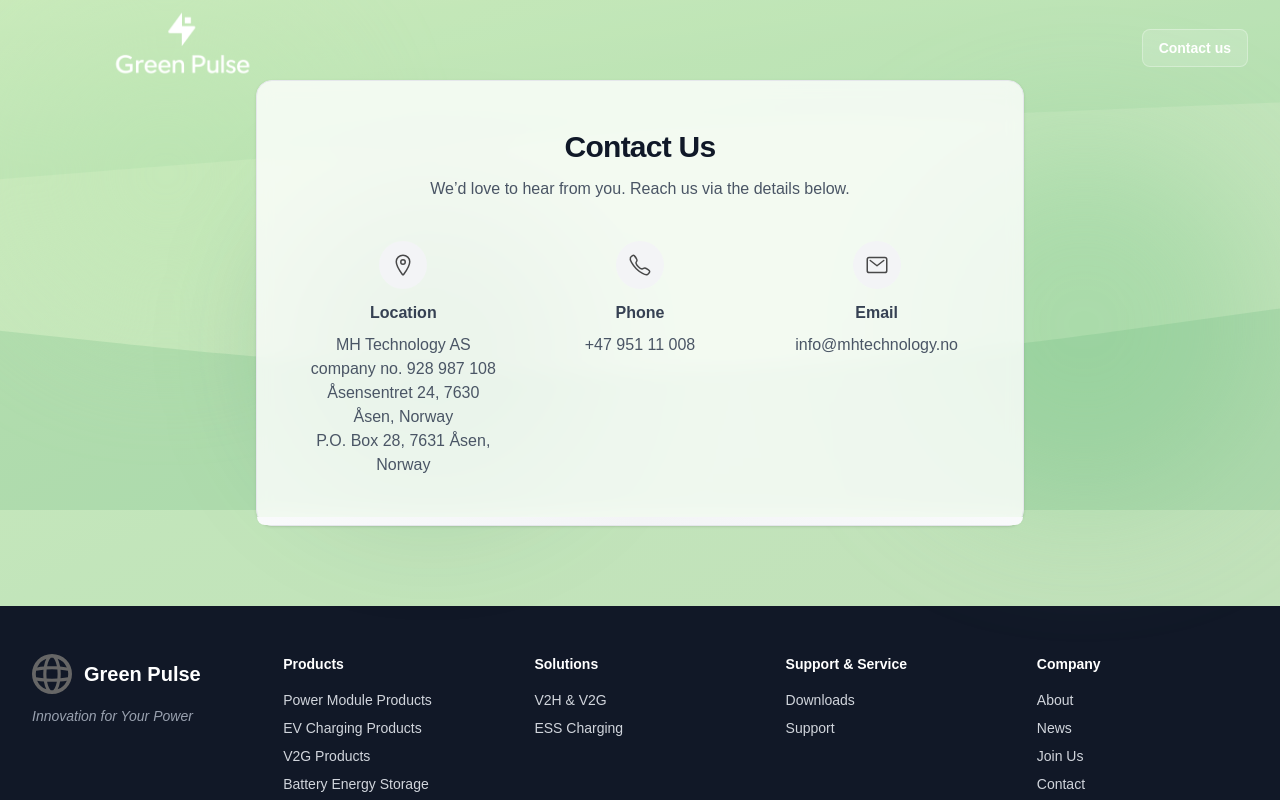
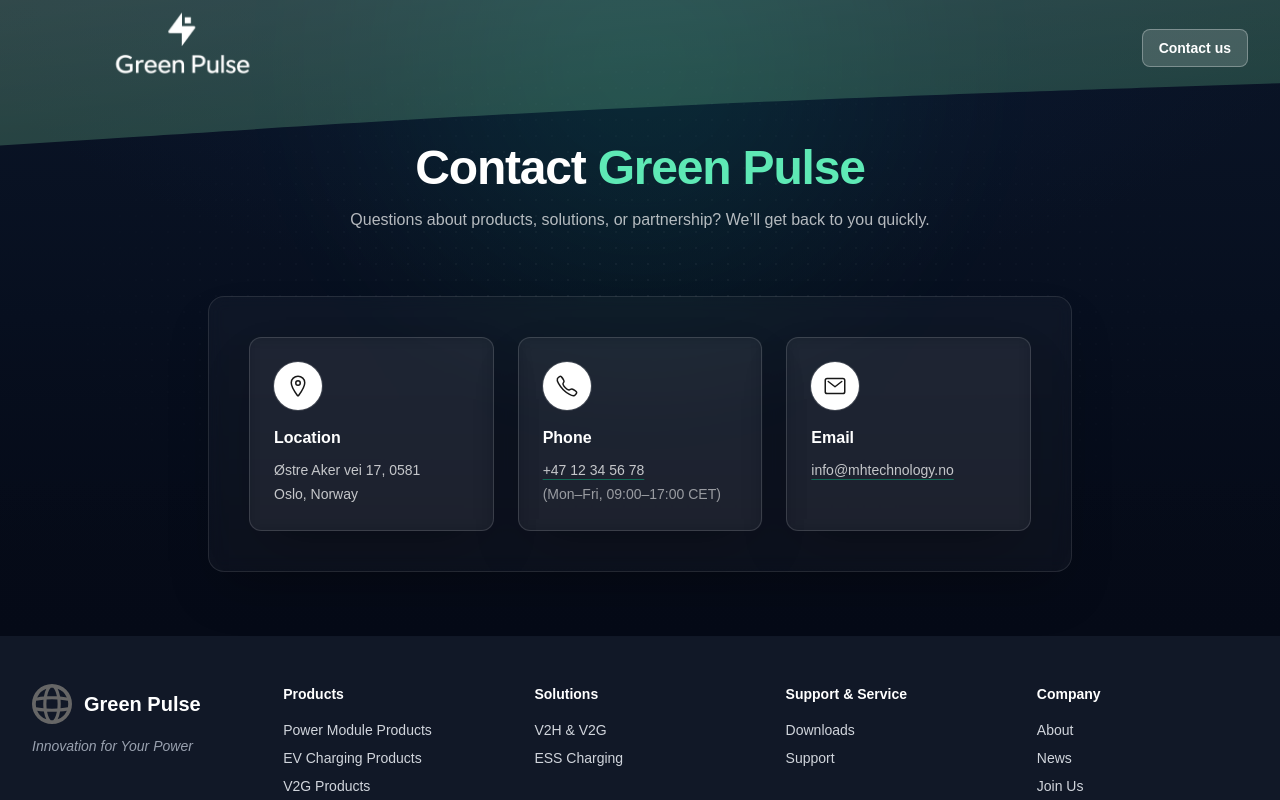
Before and after one commit to ParSaMnSS/green-pulse, a Next.js app: page /contact in a window 1280 px wide. Shown: the top 800 px of the page. Built offline with nearby package versions, Linux system fonts and the light colour scheme.

Commit message:
contact us visuals

```diff
--- a/src/app/contact/page.tsx
+++ b/src/app/contact/page.tsx
@@ -3,6 +3,7 @@
 import Navbar from "../../components/Navbar";
 import Footer from "../../components/Footer";
 import ContactGrid from "../../components/Contact-us/contactGrid";
+import Backdrop from "../../components/VFX/Backdrop";
 
 export const metadata: Metadata = {
   title: "Contact",
@@ -11,63 +12,28 @@
 
 export default function ContactPage() {
   return (
-    // no global bg here; let the content-section paint its own background
-    <div className="flex min-h-screen flex-col overflow-x-hidden">
+    <div className="flex min-h-screen flex-col overflow-x-hidden bg-[#050a17]">
       <Navbar />
 
-      {/* CONTENT SECTION: background is scoped to this flex-1 wrapper, not the footer */}
-      <section className="relative flex-1 isolate">
-        {/* Background (inside content only) */}
-        <div aria-hidden className="pointer-events-none absolute inset-0 -z-10">
-          {/* base + gradient */}
-          <div className="absolute inset-0 bg-[#f6f9de]" />
-          <div className="absolute inset-0 bg-gradient-to-br from-[#c4e9b7]/85 via-[#8ed197]/50 to-[#5fb477]/35" />
+      <Backdrop className="flex-1">
+        {/* Header copy */}
+        <header className="mx-auto w-full max-w-5xl px-4 pt-28 text-center sm:pt-36">
+          <h1 className="text-4xl font-extrabold tracking-tight text-white md:text-5xl">
+            Contact <span className="text-emerald-300">Green&nbsp;Pulse</span>
+          </h1>
+          <p className="mx-auto mt-4 max-w-2xl text-balance text-white/70">
+            Questions about products, solutions, or partnership? We’ll get back to you quickly.
+          </p>
+        </header>
 
-          {/* blobs (kept in frame) */}
-          <div className="absolute top-6 left-4 h-[300px] w-[300px] rounded-full bg-[#c4e9b7]/65 blur-3xl" />
-          <div className="absolute top-[18vh] right-4 h-[360px] w-[360px] rounded-full bg-[#8ed197]/45 blur-3xl" />
-          <div className="absolute bottom-[14vh] left-[22vw] h-[300px] w-[300px] rounded-full bg-[#1f6442]/22 blur-3xl" />
-
-          {/* top wave (full width, no overflow) */}
-          <svg
-            className="absolute top-0 left-1/2 h-[32vh] w-full -translate-x-1/2 opacity-[0.28] select-none"
-            viewBox="0 0 1440 320"
-            preserveAspectRatio="none"
-          >
-            <defs>
-              <linearGradient id="contact-wave-top" x1="0" y1="0" x2="1" y2="1">
-                <stop offset="0" stopColor="#c4e9b7" />
-                <stop offset="1" stopColor="#8ed197" />
-              </linearGradient>
-            </defs>
-            <path
-              d="M0,224L120,213.3C240,203,480,181,720,165.3C960,149,1200,139,1320,133.3L1440,128L1440,0L0,0Z"
-              fill="url(#contact-wave-top)"
-            />
-          </svg>
-
-          {/* bottom wave (pulled up so it’s visible above the footer) */}
-          <svg
-            className="absolute bottom-[12vh] left-1/2 h-[28vh] w-full -translate-x-1/2 opacity-[0.2] select-none"
-            viewBox="0 0 1440 320"
-            preserveAspectRatio="none"
-          >
-            <path
-              d="M0,64L120,80C240,96,480,128,720,122.7C960,117,1200,75,1320,53.3L1440,32L1440,320L0,320Z"
-              fill="#5fb477"
-            />
-          </svg>
-        </div>
-
-        {/* Page content */}
-        <main className="flex items-center justify-center px-4 py-20">
-          <div className="w-full max-w-3xl">
+        {/* Grid */}
+        <main className="mx-auto w-full max-w-4xl px-4 py-16">
+          <div className="rounded-2xl border border-white/10 bg-white/[0.03] p-6 shadow-2xl backdrop-blur-sm sm:p-10">
             <ContactGrid />
           </div>
         </main>
-      </section>
+      </Backdrop>
 
-      {/* FOOTER (separate; won’t cover the content background now) */}
       <Footer />
     </div>
   );
--- a/src/components/Contact-us/contactGrid.tsx
+++ b/src/components/Contact-us/contactGrid.tsx
@@ -3,43 +3,31 @@
 
 export default function ContactGrid() {
   return (
-    <div className="rounded-2xl border border-gray-200 bg-white/80 shadow-sm backdrop-blur">
-      <div className="px-8 pb-10 pt-12 sm:px-12">
-        <h1 className="text-center text-3xl font-bold tracking-tight text-gray-900">
-          Contact Us
-        </h1>
-        <p className="mx-auto mt-3 max-w-xl text-center text-gray-600">
-          We’d love to hear from you. Reach us via the details below.
-        </p>
-
-        <div className="mt-10 grid grid-cols-1 gap-10 sm:grid-cols-3">
+    <div className="grid grid-cols-1 gap-6 sm:grid-cols-3">
       <ContactItem icon="/icons/contact-us/location.svg" title="Location">
-            <p>
-              MH Technology AS company no. 928 987 108<br />
-              Åsensentret 24, 7630 Åsen, Norway<br />
-              P.O. Box 28, 7631 Åsen, Norway
-            </p>
+        <address className="not-italic">
+          Østre Aker vei 17, 0581<br />
+          Oslo, Norway
+        </address>
       </ContactItem>
 
       <ContactItem icon="/icons/contact-us/call.svg" title="Phone">
         <p>
-              <a href="tel:+4795111008" className="hover:underline">
-                +47 951 11 008
+          <a href="tel:+4712345678" className="underline decoration-emerald-400/40 underline-offset-4 hover:text-emerald-300">
+            +47 12 34 56 78
           </a>
         </p>
+        <p className="text-white/55">(Mon–Fri, 09:00–17:00 CET)</p>
       </ContactItem>
 
       <ContactItem icon="/icons/contact-us/mail.svg" title="Email">
         <p>
-              <a href="mailto:info@mhtechnology.no" className="hover:underline">
+          <a href="mailto:info@mhtechnology.no"
+             className="underline decoration-emerald-400/40 underline-offset-4 hover:text-emerald-300">
             info@mhtechnology.no
           </a>
         </p>
       </ContactItem>
     </div>
-      </div>
-
-      <div className="h-2 w-full rounded-b-2xl bg-gradient-to-r from-gray-50 via-gray-100 to-gray-50" />
-    </div>
   );
 }
--- a/src/components/Contact-us/contactItem.tsx
+++ b/src/components/Contact-us/contactItem.tsx
@@ -11,19 +11,30 @@
   children: React.ReactNode;
 }) {
   return (
-    <section className="text-center">
-      <div className="mx-auto mb-3 flex h-12 w-12 items-center justify-center rounded-full bg-gray-100">
+    <article
+      className="group relative rounded-xl border border-white/10 bg-white/[0.04] p-6 shadow-2xl backdrop-blur-sm transition
+                 hover:bg-white/[0.06] hover:border-white/15"
+    >
+      {/* Icon with soft gradient ring */}
+        <div className="mb-4 inline-flex h-12 w-12 items-center justify-center rounded-full ring-1 ring-white/15 bg-white">
         <Image
           src={icon}
-          alt=""                  // decorative
+          alt=""              // decorative
           width={24}
           height={24}
-          className="opacity-70"
-          aria-hidden            // passed through to underlying <img>
+          className="opacity-90"
+          aria-hidden
         />
       </div>
-      <h2 className="text-base font-semibold text-gray-700">{title}</h2>
-      <div className="mt-2 text-gray-600">{children}</div>
-    </section>
+
+      <h3 className="text-base font-semibold text-white">{title}</h3>
+      <div className="mt-2 text-sm leading-6 text-white/75 [text-wrap:balance]">
+        {children}
+      </div>
+
+      {/* subtle inset outline on hover */}
+      <div className="pointer-events-none absolute inset-0 rounded-xl ring-1 ring-white/5 transition
+                      group-hover:ring-white/10" />
+    </article>
   );
 }
--- /dev/null
+++ b/src/components/VFX/Backdrop.tsx
@@ -0,0 +1,48 @@
+// src/components/VFX/Backdrop.tsx
+import React from "react";
+
+export default function Backdrop({
+  children,
+  className = "",
+}: {
+  children: React.ReactNode;
+  className?: string;
+}) {
+  return (
+    <section className={`relative isolate ${className}`}>
+      {/* Base dark gradient */}
+      <div className="pointer-events-none absolute inset-0 bg-[radial-gradient(1200px_600px_at_50%_-10%,#0b1a33,transparent_60%),linear-gradient(180deg,#0a1426,30%,#070f1f,70%,#050a17)]" />
+
+      {/* Soft green glow */}
+      <div className="pointer-events-none absolute left-1/2 top-[-18rem] h-[44rem] w-[44rem] -translate-x-1/2 rounded-full opacity-25 blur-3xl bg-[radial-gradient(closest-side,rgba(16,185,129,.55),transparent)]" />
+
+      {/* Subtle dot texture with radial mask */}
+      <div className="pointer-events-none absolute inset-0 bg-[radial-gradient(rgba(255,255,255,0.05)_1px,transparent_1.5px)] [background-size:16px_16px] [mask-image:radial-gradient(ellipse_at_center,black,transparent_70%)]" />
+
+      {/* Decorative top wave */}
+      <svg
+        className="pointer-events-none absolute left-0 top-0 h-[26vh] w-full opacity-[0.25]"
+        viewBox="0 0 1440 320"
+        preserveAspectRatio="none"
+        aria-hidden="true"
+      >
+        <defs>
+          <linearGradient id="contact-wave-top" x1="0" y1="0" x2="1" y2="1">
+            <stop offset="0" stopColor="#a5e5b5" />
+            <stop offset="1" stopColor="#5cc58a" />
+          </linearGradient>
+        </defs>
+        <path
+          d="M0,224L120,213.3C240,203,480,181,720,165.3C960,149,1200,139,1320,133.3L1440,128L1440,0L1320,0C1200,0,960,0,720,0C480,0,240,0,120,0L0,0Z"
+          fill="url(#contact-wave-top)"
+        />
+      </svg>
+
+      {/* Bottom fade so footer sits cleanly */}
+      <div className="pointer-events-none absolute inset-x-0 bottom-0 h-40 bg-gradient-to-b from-transparent to-[#050a17]" />
+
+      {/* Content */}
+      <div className="relative">{children}</div>
+    </section>
+  );
+}
```
Also changed, not shown: 1 other file (tests, documents, lock files or other folders). Lines whose indentation alone changed are shown as unchanged.
